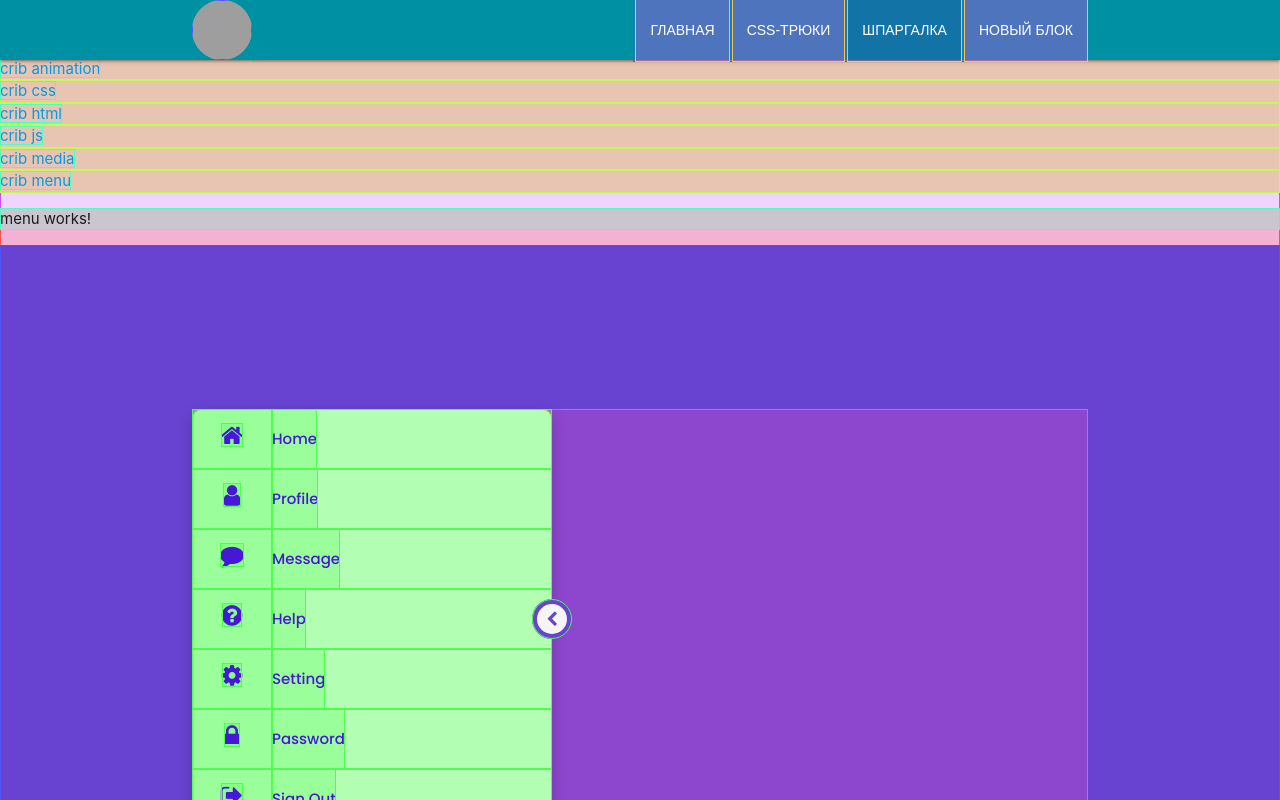
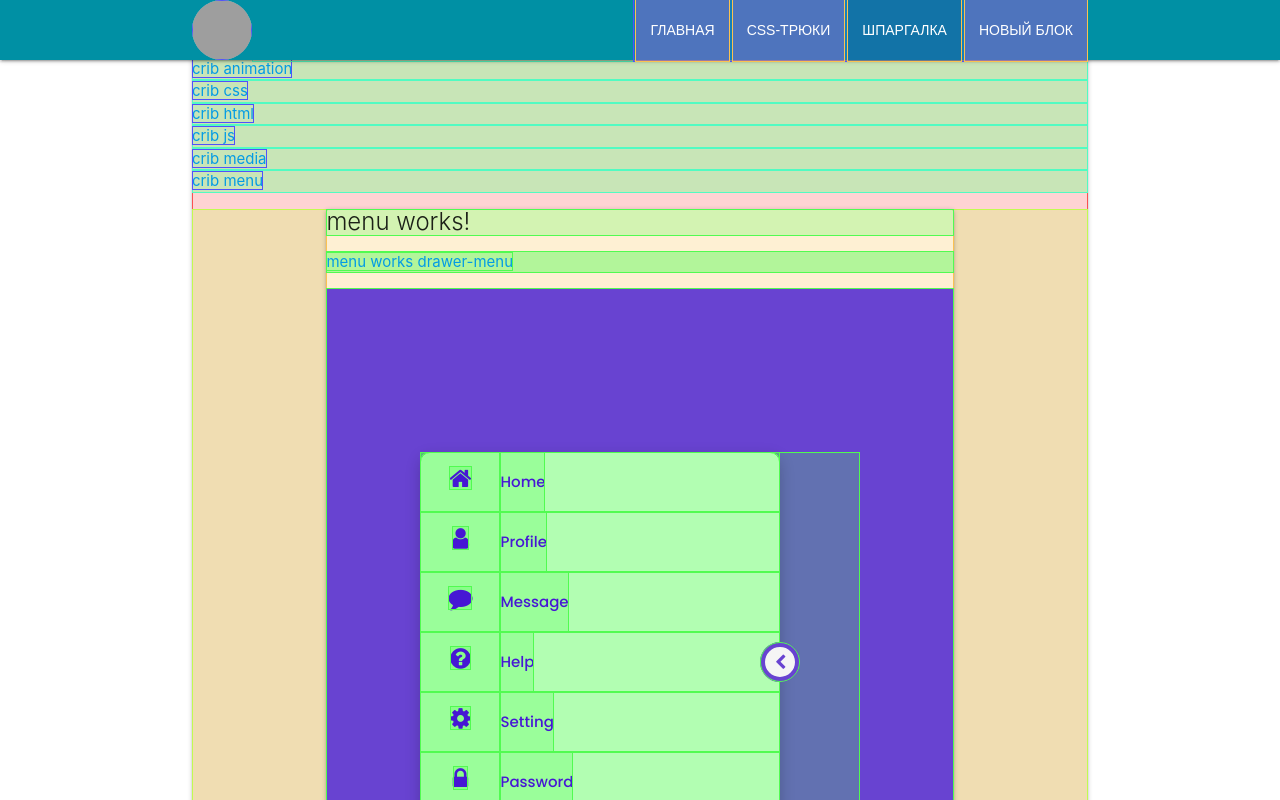
Before and after one commit to acubick/pet-project, an Angular app: page /crib/menu/drawer-menu in a window 1280 px wide. Shown: the top 800 px of the page. Built offline with nearby package versions, Linux system fonts and the light colour scheme; grey boxes are pictures that could not be loaded.

Commit message:
Add menu-module and menu-routing

```diff
--- a/package.json
+++ b/package.json
@@ -1,6 +1,6 @@
 {
-  "name": "my-app",
-  "version": "0.0.0",
+  "name": "crib-app",
+  "version": "0.0.1",
   "scripts": {
     "ng": "ng",
     "start": "ng serve",
--- a/src/app/crib/crib.component.html
+++ b/src/app/crib/crib.component.html
@@ -1,4 +1,4 @@
-
+<div class="container">
   <div class="card">
     <div class="card-body">
       <h5 class="card-title">crib works!</h5>
@@ -13,14 +13,14 @@
         <li class="nav-item">
           <a class="nav-link" [routerLink]="'css'"
              routerLinkActive="active"
-        > crib  css </a>
+          > crib css </a>
         </li>
 
 
         <li class="nav-item">
           <a class="nav-link" [routerLink]="'html'"
              routerLinkActive="active"
-        > crib  html </a>
+          > crib html </a>
         </li>
 
 
@@ -34,7 +34,7 @@
         <li class="nav-item">
           <a class="nav-link" [routerLink]="'media'"
              routerLinkActive="active"
-        > crib  media </a>
+          > crib media </a>
         </li>
 
 
@@ -50,3 +50,4 @@
       </p>
     </div>
   </div>
+</div>
--- a/src/app/crib/css/css-routing.module.ts
+++ b/src/app/crib/css/css-routing.module.ts
@@ -4,9 +4,7 @@ import {CssComponent} from './css.component';
 import {HoverComponent} from './hover/hover.component';
 import {TextComponent} from './text/text.component';
 import {NotFoundComponent} from '../../not-found/not-found.component';
-import {TestFirstComponent} from '../../css-tricks/hover/test-first/test-first.component';
-import {TestSecondComponent} from '../../css-tricks/hover/test-second/test-second.component';
-import {TestThreeComponent} from '../../css-tricks/hover/test-three/test-three.component';
+
 
 
 
--- a/src/app/crib/css/css.component.html
+++ b/src/app/crib/css/css.component.html
@@ -1,16 +1,16 @@
 <p>css works!</p>
 <div class="card">
   <div class="card-body">
-    <h5 class="card-title">css-tricks works!</h5>
+    <h5 class="card-title">css works!</h5>
     <ul class="nav">
       <li class="nav-item">
         <a class="nav-link" [routerLink]="'hover'"
            routerLinkActive="active"
 
-        > Css-tricks hover </a>
+        > Crib Css hover </a>
       </li>
       <li class="nav-item">
-        <a class="nav-link" [routerLink]="'text-jumps'" routerLinkActive="active"> Css-tricks text jumps </a>
+        <a class="nav-link" [routerLink]="'text'" routerLinkActive="active"> Css Css text </a>
       </li>
     </ul>
     <p class="card-text">
--- a/src/app/crib/menu/menu.component.html
+++ b/src/app/crib/menu/menu.component.html
@@ -1,2 +1,22 @@
-<p>menu works!</p>
-<router-outlet></router-outlet>
+<div class="container">
+  <div class="card">
+    <div class="card-body">
+      <h5 class="card-title">menu works!</h5>
+      <ul class="nav">
+        <li class="nav-item">
+          <a class="nav-link" [routerLink]="'drawer-menu'"
+             routerLinkActive="active"
+
+          >menu works drawer-menu
+          </a>
+        </li>
+        <!--<li class="nav-item">-->
+        <!--  <a class="nav-link" [routerLink]="'text-jumps'" routerLinkActive="active"> Css-tricks text jumps </a>-->
+        <!--</li>-->
+      </ul>
+      <p class="card-text">
+        <router-outlet></router-outlet>
+      </p>
+    </div>
+  </div>
+</div>
--- a/src/app/css-tricks/css-tricks.component.html
+++ b/src/app/css-tricks/css-tricks.component.html
@@ -1,5 +1,5 @@
 <p>css-tricks works!</p>
-
+<div class="container">
   <div class="card">
     <div class="card-body">
       <h5 class="card-title">css-tricks works!</h5>
@@ -19,3 +19,5 @@
       </p>
     </div>
   </div>
+</div>
+<!-- /.container -->
```
Also changed, not shown: src/app/crib/crib-routing.module.ts (+2 -9 lines), src/app/crib/crib.module.ts (+1 -6 lines), src/app/crib/menu/menu-routing.module.ts (added, +28 -0 lines), src/app/crib/menu/menu.module.ts (added, +19 -0 lines). Lines whose indentation alone changed are shown as unchanged.
